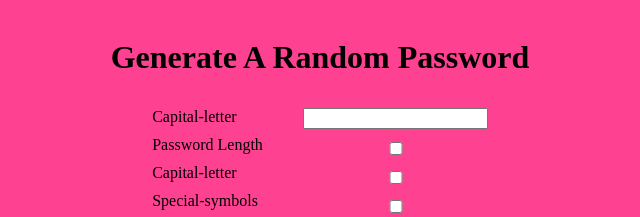
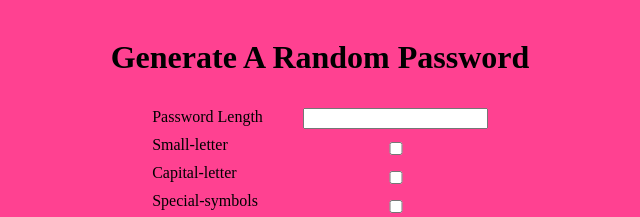
Before and after one commit to hassanAlzyatt/RandomPassword, a plain HTML site: page index.html in a window 1280 px wide. Shown: the top 217 px of the page, 320-960 px from the left. Drawn offline with Linux system fonts and the light colour scheme.

Commit message:
Update index.html

```diff
--- a/index.html
+++ b/index.html
@@ -11,9 +11,9 @@
         <h1>Generate A Random Password</h1>
         <div class="main-group">
             <div class="g1">
-                <label for="b1">Capital-letter</label>
                 <label for="length">Password Length</label>
-                <label for="b1">Capital-letter</label>
+                <label for="b1">Small-letter</label>
+                <label for="b2">Capital-letter</label>
                 <label for="b3">Special-symbols</label>
                 <label for="b4">Numbers</label>
 
@@ -33,32 +33,9 @@
         </div>
 
 
-
         <h2 id="pass"></h2>
         <button id="btn">Generate</button>
     </div>
-
-
-
-
-
-
-
-
-
-
-
-
-
-
-
-
-
-
-
-
-
-
 
 
     <script src="./script.js"></script>
```
